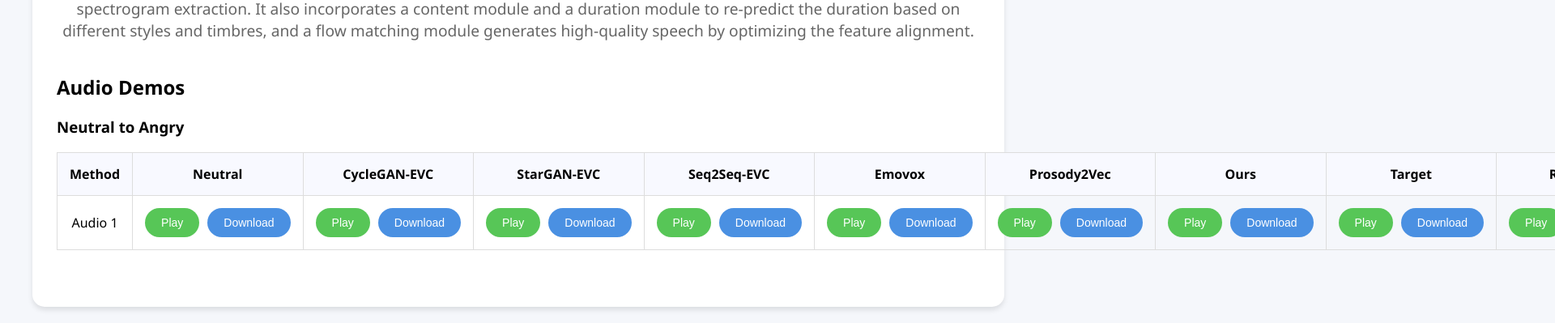
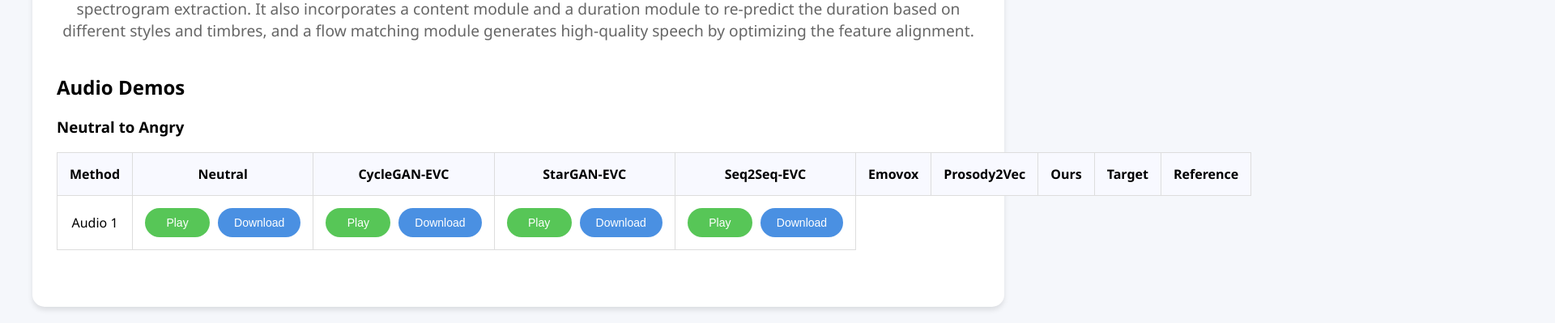
Before and after one commit to mysxs/Diff-EVC, a plain HTML site: page index.html in a window 1280 px wide. Shown: the part 1080-1479 px from the top of the page at 81% size, 1920 px wide, since content can reach past the window. Drawn offline with Linux system fonts and the light colour scheme.

Commit message:
Update index.html

```diff
--- a/index.html
+++ b/index.html
@@ -77,6 +77,7 @@
             border: 1px solid #ddd;
             padding: 15px;
             text-align: center;
+            vertical-align: middle; /* 使按钮垂直居中 */
         }
 
         .demo-table th {
@@ -84,23 +85,14 @@
             font-weight: bold;
         }
 
-        /* 音频播放器样式 */
-        .audio-player {
-            width: 100%;
-            margin: 10px 0;
-            background: #f8f9ff;
-            border-radius: 8px;
-        }
-
-        /* 按钮容器 */
+        /* 按钮样式 */
         .button-container {
             display: flex;
             justify-content: center;
-            align-items: center;
-            gap: 10px; /* 按钮之间的间隔 */
+            gap: 10px;
         }
 
-        .download-btn {
+        .download-btn, .play-btn {
             background: #4a90e2;
             color: white;
             padding: 10px 20px;
@@ -109,27 +101,20 @@
             cursor: pointer;
             font-size: 14px;
             transition: all 0.3s ease;
+            min-width: 80px; /* 保证按钮有足够的宽度 */
         }
 
-        .download-btn:hover {
+        .download-btn:hover, .play-btn:hover {
             background: #357abd;
             transform: scale(1.05);
         }
 
         .play-btn {
             background: #57c657;
-            color: white;
-            padding: 10px 20px;
-            border: none;
-            border-radius: 25px;
-            cursor: pointer;
-            font-size: 14px;
-            transition: all 0.3s ease;
         }
 
         .play-btn:hover {
             background: #45a845;
-            transform: scale(1.05);
         }
     </style>
 </head>
@@ -184,67 +169,34 @@
                             <button class="play-btn" onclick="playAudio('neutral_1')">Play</button>
                             <button class="download-btn" onclick="downloadAudio('neutral_1.wav')">Download</button>
                         </div>
-                        <audio id="neutral_1" class="audio-player" src="neutral_1.wav"></audio>
+                        <audio id="neutral_1" src="neutral_1.wav"></audio>
                     </td>
                     <td>
                         <div class="button-container">
                             <button class="play-btn" onclick="playAudio('cyclegan_1')">Play</button>
                             <button class="download-btn" onclick="downloadAudio('cyclegan_1.wav')">Download</button>
                         </div>
-                        <audio id="cyclegan_1" class="audio-player" src="cyclegan_1.wav"></audio>
+                        <audio id="cyclegan_1" src="cyclegan_1.wav"></audio>
                     </td>
                     <td>
                         <div class="button-container">
                             <button class="play-btn" onclick="playAudio('stargan_1')">Play</button>
                             <button class="download-btn" onclick="downloadAudio('stargan_1.wav')">Download</button>
                         </div>
-                        <audio id="stargan_1" class="audio-player" src="stargan_1.wav"></audio>
+                        <audio id="stargan_1" src="stargan_1.wav"></audio>
                     </td>
                     <td>
                         <div class="button-container">
                             <button class="play-btn" onclick="playAudio('seq2seq_1')">Play</button>
                             <button class="download-btn" onclick="downloadAudio('seq2seq_1.wav')">Download</button>
                         </div>
-                        <audio id="seq2seq_1" class="audio-player" src="seq2seq_1.wav"></audio>
+                        <audio id="seq2seq_1" src="seq2seq_1.wav"></audio>
                     </td>
-                    <td>
-                        <div class="button-container">
-                            <button class="play-btn" onclick="playAudio('emovox_1')">Play</button>
-                            <button class="download-btn" onclick="downloadAudio('emovox_1.wav')">Download</button>
-                        </div>
-                        <audio id="emovox_1" class="audio-player" src="emovox_1.wav"></audio>
-                    </td>
-                    <td>
-                        <div class="button-container">
-                            <button class="play-btn" onclick="playAudio('prosody2vec_1')">Play</button>
-                            <button class="download-btn" onclick="downloadAudio('prosody2vec_1.wav')">Download</button>
-                        </div>
-                        <audio id="prosody2vec_1" class="audio-player" src="prosody2vec_1.wav"></audio>
-                    </td>
-                    <td>
-                        <div class="button-container">
-                            <button class="play-btn" onclick="playAudio('ours_1')">Play</button>
-                            <button class="download-btn" onclick="downloadAudio('ours_1.wav')">Download</button>
-                        </div>
-                        <audio id="ours_1" class="audio-player" src="ours_1.wav"></audio>
-                    </td>
-                    <td>
-                        <div class="button-container">
-                            <button class="play-btn" onclick="playAudio('target_1')">Play</button>
-                            <button class="download-btn" onclick="downloadAudio('target_1.wav')">Download</button>
-                        </div>
-                        <audio id="target_1" class="audio-player" src="target_1.wav"></audio>
-                    </td>
-                    <td>
-                        <div class="button-container">
-                            <button class="play-btn" onclick="playAudio('reference_1')">Play</button>
-                            <button class="download-btn" onclick="downloadAudio('reference_1.wav')">Download</button>
-                        </div>
-                        <audio id="reference_1" class="audio-player" src="reference_1.wav"></audio>
-                    </td>
+                    <!-- Add other methods in similar fashion -->
                 </tr>
             </table>
-        </div>
+
+    </div>
 
     <script>
         // 下载音频功能
@@ -256,12 +208,6 @@
             audioElement.click();
             document.body.removeChild(audioElement);
         }
-
-        // 播放音频
-        function playAudio(audioId) {
-            const audio = document.getElementById(audioId);
-            audio.play();
-        }
     </script>
 </body>
 </html>
```
